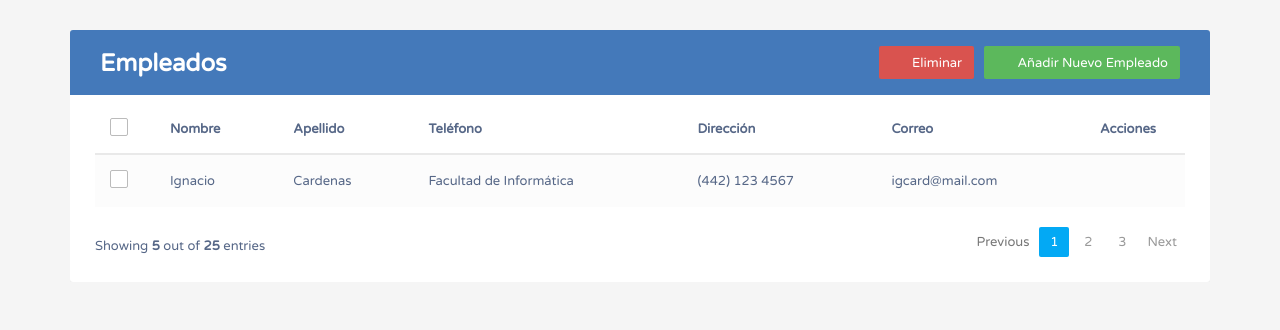
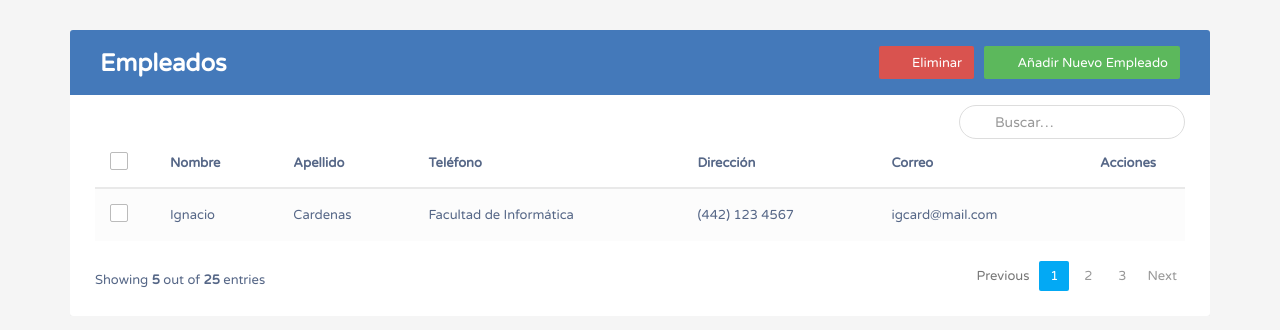
Before and after one commit to AnaGVF/SistemaRecursosHumanosNodeJS, a website: page testFrontEnd/test.html in a window 1280 px wide. Drawn offline with nearby package versions, Linux system fonts and the light colour scheme.

Commit message:
Searchbar

```diff
--- a/testFrontEnd/test.css
+++ b/testFrontEnd/test.css
@@ -49,6 +49,27 @@
 		float: left;
 		margin-top: 2px;
 	}
+	.search-box {
+        position: relative;
+        float: right;
+    }
+    .search-box input {
+        height: 34px;
+        border-radius: 20px;
+        padding-left: 35px;
+        border-color: #ddd;
+        box-shadow: none;
+    }
+	.search-box input:focus {
+		border-color: #3FBAE4;
+	}
+    .search-box i {
+        color: #a0a5b1;
+        position: absolute;
+        font-size: 19px;
+        top: 8px;
+        left: 10px;
+    }
     table.table tr th, table.table tr td {
         border-color: #e9e9e9;
 		padding: 12px 15px;
--- a/testFrontEnd/test.html
+++ b/testFrontEnd/test.html
@@ -21,14 +21,23 @@
 			<div class="table-wrapper">
 				<div class="table-title">
 					<div class="row">
+
 						<div class="col-xs-6">
 							<h2><b>Empleados</b></h2>
 						</div>
+
 						<div class="col-xs-6">
+
 							<a href="#addEmployeeModal" class="btn btn-success" data-toggle="modal"><i class="material-icons">&#xE147;</i> <span>Añadir Nuevo Empleado</span></a>
 							<a href="#deleteEmployeeModal" class="btn btn-danger" data-toggle="modal"><i class="material-icons">&#xE15C;</i> <span>Eliminar</span></a>
 						</div>
+
 					</div>
+
+				</div>
+				<div class="search-box">
+					<i class="material-icons">&#xE8B6;</i>
+					<input type="text" class="form-control" placeholder="Buscar&hellip;">
 				</div>
 				<table class="table table-striped table-hover">
 					<thead>
```
